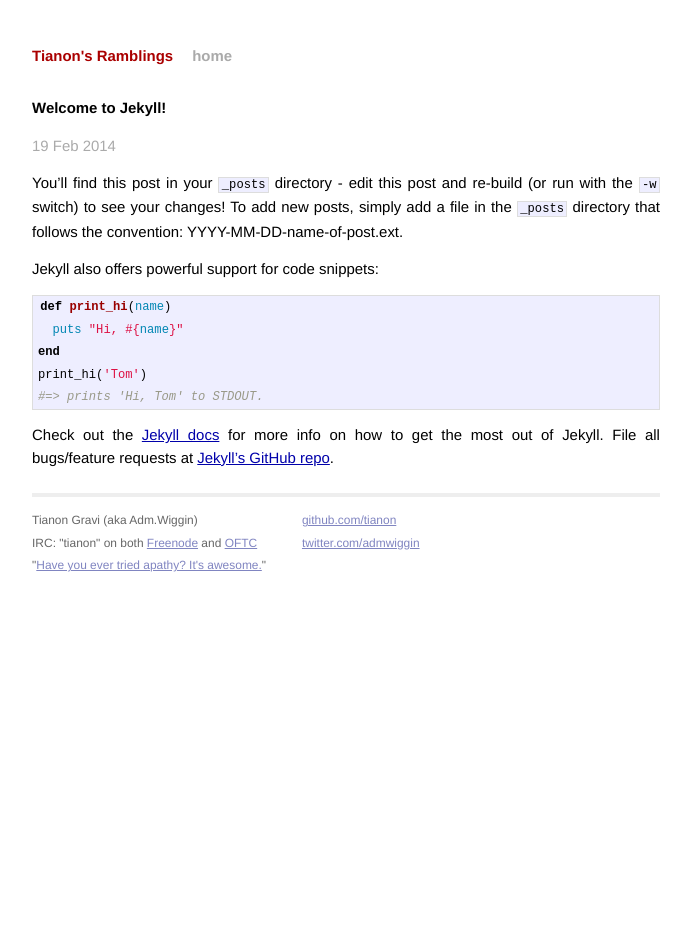
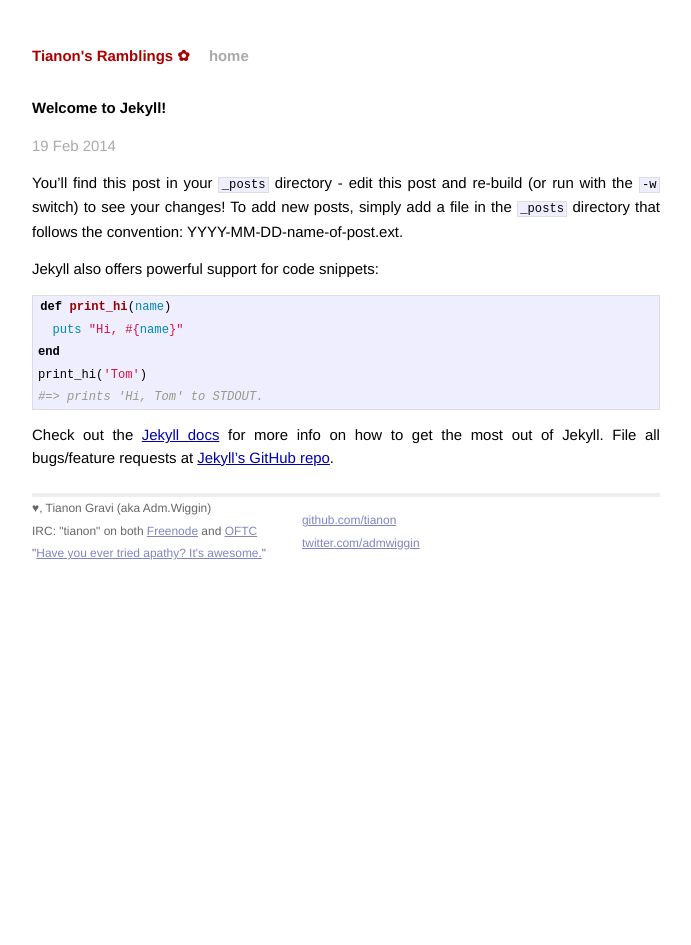
Before and after one commit to tianon/tianon.github.io, a Jekyll site: the page built from _posts/2014-02-19-welcome-to-jekyll.md, in a window 1280 px wide. Shown: the whole page, without its empty margins (294-985 px from the left). Built offline with Jekyll 4.4.1, drawn with Linux system fonts in a browser that asks for light colours; Markdown is read by kramdown in place of the engine named in the settings.

Commit message:
UTF-8 PRETTIES FTW

```diff
--- a/_config.yml
+++ b/_config.yml
@@ -1,4 +1,4 @@
-name: Tianon's Ramblings
+name: Tianon's Ramblings ✿
 markdown: redcarpet
 permalink: /post/:year/:month/:day/:title.html
 
--- a/_layouts/default.html
+++ b/_layouts/default.html
@@ -3,7 +3,7 @@
 	<head>
 		<meta charset="utf-8" />
 		<meta http-equiv="X-UA-Compatible" content="IE=edge,chrome=1" />
-		<title>{{ page.title }}</title>
+		<title>{% if page.title %}{{ page.title }} ┈ {% endif %}{{ site.name }}</title>
 		<meta name="viewport" content="width=device-width" />
 
 		<!-- syntax highlighting CSS -->
@@ -26,8 +26,7 @@
 
 			<div class="footer">
 				<div class="contact">
-					<p>
-					{{ site.author }} (aka Adm.Wiggin)
+					♥, {{ site.author }} (aka Adm.Wiggin)
 					<br />
 					IRC: "tianon" on both
 					<a href="https://freenode.net/">Freenode</a>
--- a/index.html
+++ b/index.html
@@ -1,6 +1,5 @@
 ---
 layout: default
-title: Your New Jekyll Site
 ---
 
 <div id="home">
```
